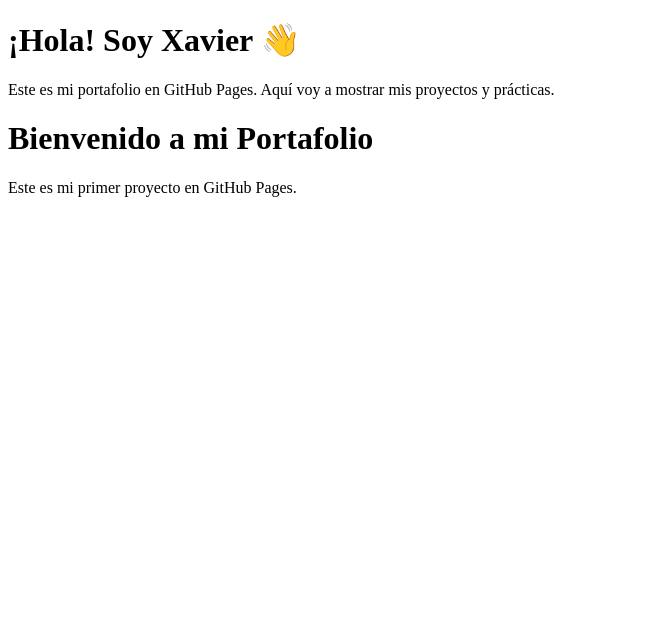
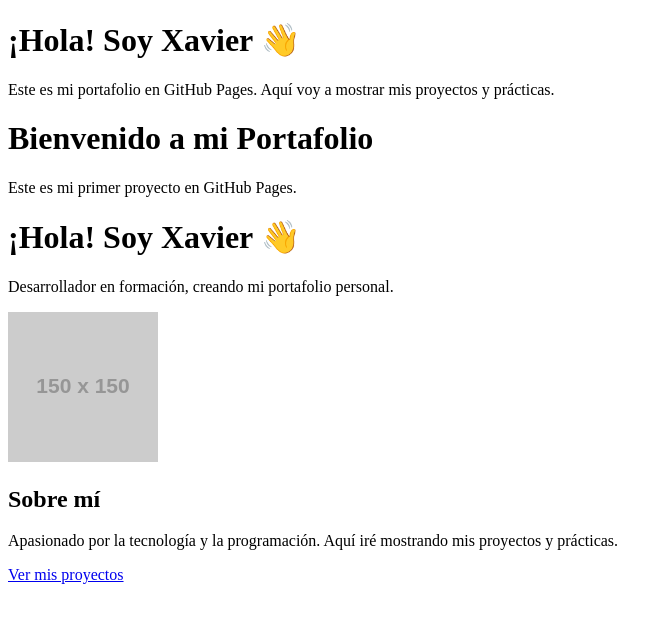
Before and after one commit to xavier21451/Portfolio, a plain HTML site: page index.html in a window 1280 px wide. Shown: the whole page, without its empty margins (0-669 px from the left). Drawn offline with Linux system fonts and the light colour scheme; placeholder pictures from the web are drawn by us.

Commit message:
Update index.html

```diff
--- a/index.html
+++ b/index.html
@@ -24,3 +24,30 @@
   <p>Este es mi primer proyecto en GitHub Pages.</p>
 </body>
 </html>
+<!DOCTYPE html>
+<html lang="es">
+<head>
+  <meta charset="UTF-8">
+  <meta name="viewport" content="width=device-width, initial-scale=1.0">
+  <title>Mi Portafolio</title>
+  <link rel="stylesheet" href="style.css">
+</head>
+<body>
+  <header>
+    <h1>¡Hola! Soy Xavier 👋</h1>
+    <p>Desarrollador en formación, creando mi portafolio personal.</p>
+  </header>
+
+  <main>
+    <section class="card">
+      <img src="https://via.placeholder.com/150" alt="Foto de perfil">
+      <h2>Sobre mí</h2>
+      <p>
+        Apasionado por la tecnología y la programación.
+        Aquí iré mostrando mis proyectos y prácticas.
+      </p>
+      <a href="#proyectos" class="btn">Ver mis proyectos</a>
+    </section>
+  </main>
+</body>
+  </html>
```
